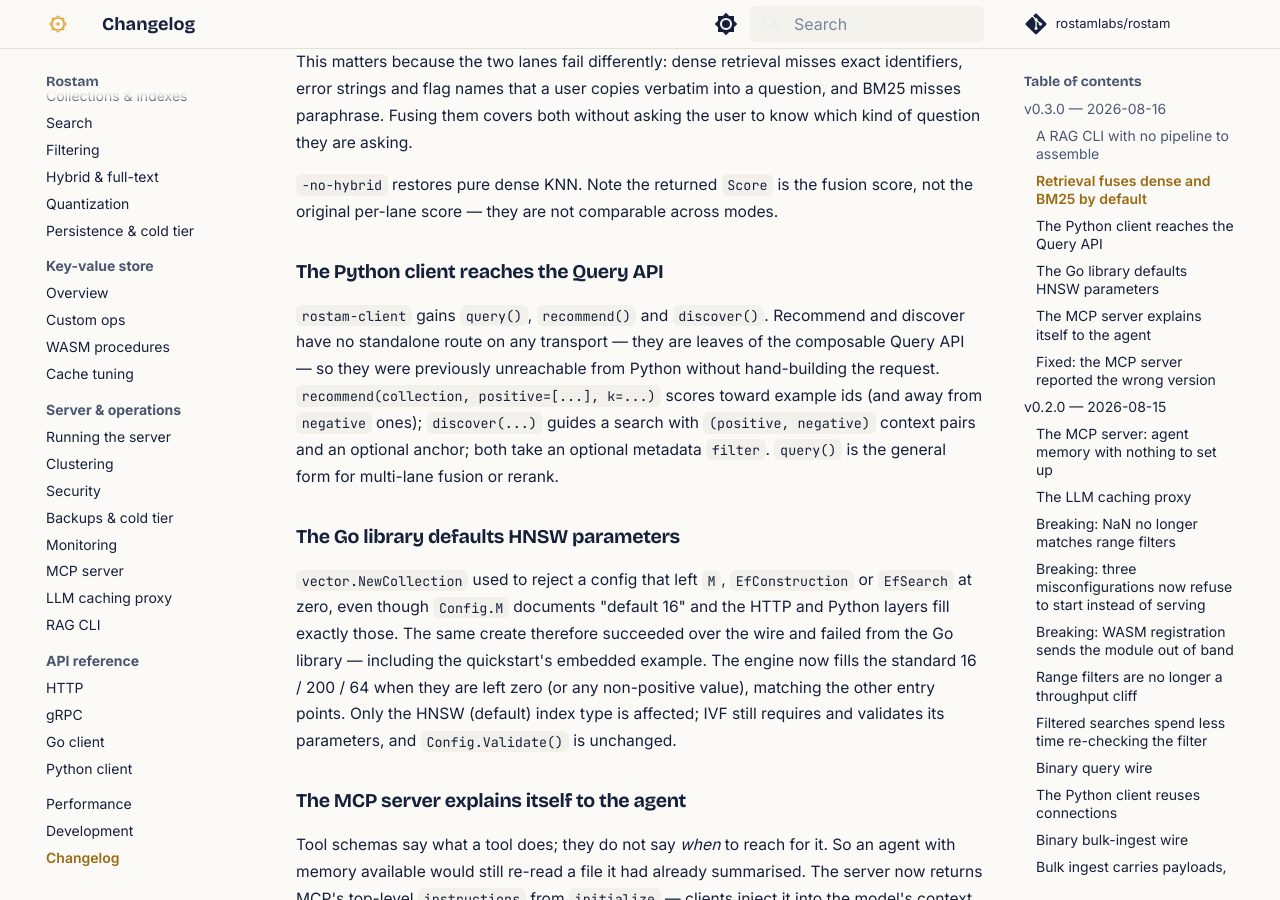
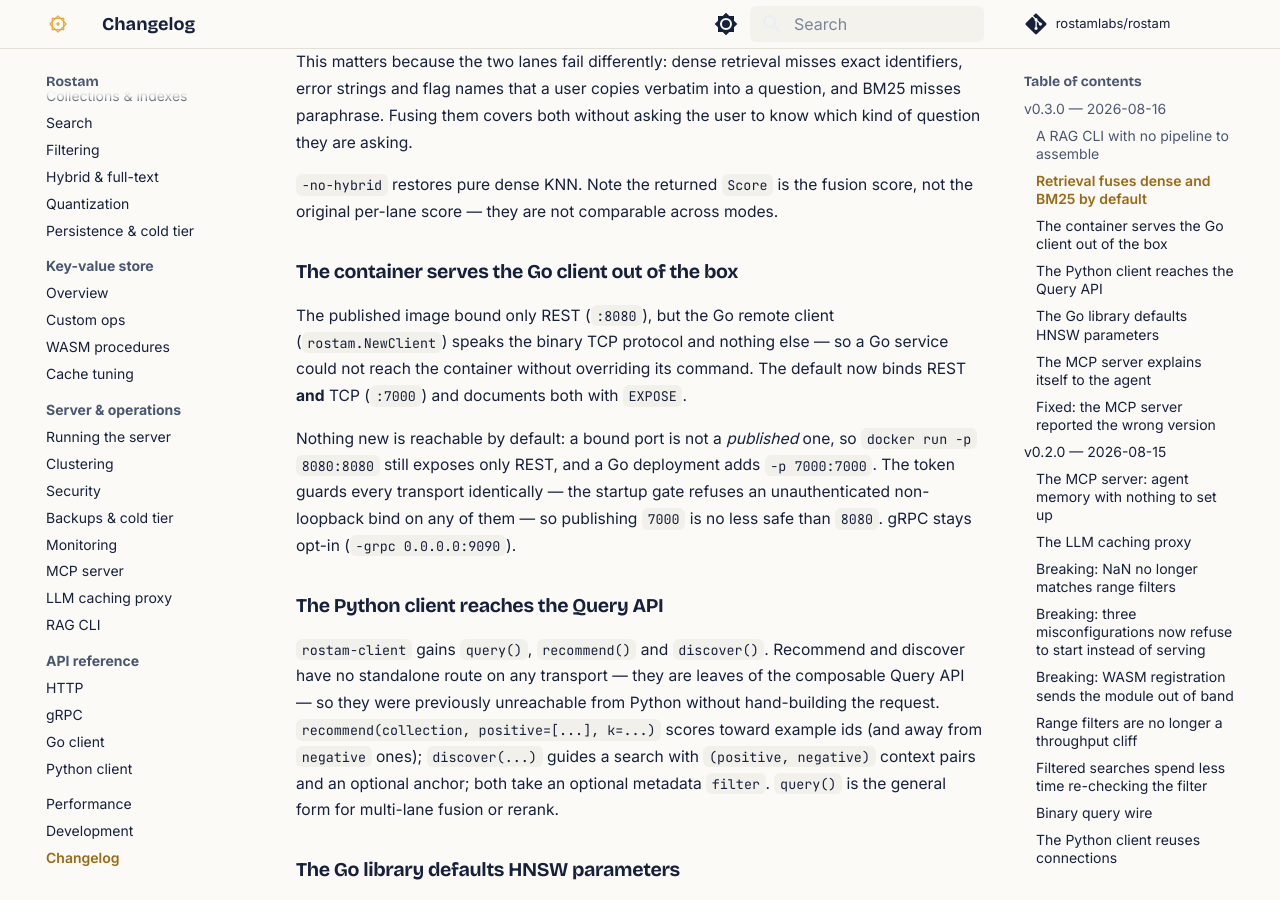
Before and after one commit to Keivan-S/rostam, an MkDocs documentation site: the page built from docs/changelog.md, in a window 1280 px wide and 900 px high, scrolled down 1037 px. Built offline with MkDocs 1.6.1 and Material for MkDocs 9.7.7, drawn with Linux system fonts in a browser that asks for light colours; comment, search, counter and statistics services are not loaded.

Commit message:
feat(docker): serve the binary TCP port by default, for the Go client
The image bound only REST (:8080), but rostam.NewClient — the Go remote client —
speaks the binary TCP protocol and nothing else. So a Go service could not talk
to the container without overriding its command, which the quickstart had to
document as a workaround. For a Go-native engine that is the wrong default.

The CMD now binds -http 0.0.0.0:8080 AND -tcp 0.0.0.0:7000, and EXPOSE lists
both. This costs HTTP users nothing: a bound port is not a published one, so
`docker run -p 8080:8080` still reaches only REST — the TCP listener sits idle
and unpublished inside the container. A Go deployment adds `-p 7000:7000` and
needs no command override.

Safe by construction: the startup gate refuses an unauthenticated non-loopback
bind on ALL three transports (it loops over http/grpc/tcp addrs), and TCP/gRPC
enforce the same Authenticator as HTTP — so publishing 7000 is exactly as safe
as 8080. Verified: the default flags bring up both listeners; nothing binds
publicly on loopback; 0.0.0.0 with no token is refused with no listener left
behind; a token starts both.

Ports aligned to the project's convention (:7000 for TCP, used throughout the
docs) — the quickstart's earlier :8081 is corrected to match here, and its Go
tab no longer says the container does not serve TCP. gRPC stays opt-in.

```diff
--- a/docs/changelog.md
+++ b/docs/changelog.md
@@ -46,6 +46,20 @@
 
 `-no-hybrid` restores pure dense KNN. Note the returned `Score` is the fusion
 score, not the original per-lane score — they are not comparable across modes.
+
+### The container serves the Go client out of the box
+
+The published image bound only REST (`:8080`), but the Go remote client
+(`rostam.NewClient`) speaks the binary TCP protocol and nothing else — so a Go
+service could not reach the container without overriding its command. The
+default now binds REST **and** TCP (`:7000`) and documents both with `EXPOSE`.
+
+Nothing new is reachable by default: a bound port is not a *published* one, so
+`docker run -p 8080:8080` still exposes only REST, and a Go deployment adds
+`-p 7000:7000`. The token guards every transport identically — the startup
+gate refuses an unauthenticated non-loopback bind on any of them — so
+publishing `7000` is no less safe than `8080`. gRPC stays opt-in
+(`-grpc 0.0.0.0:9090`).
 
 ### The Python client reaches the Query API
 
```
Also changed, not shown: docs/quickstart.md (+14 -9 lines), 1 other file.
